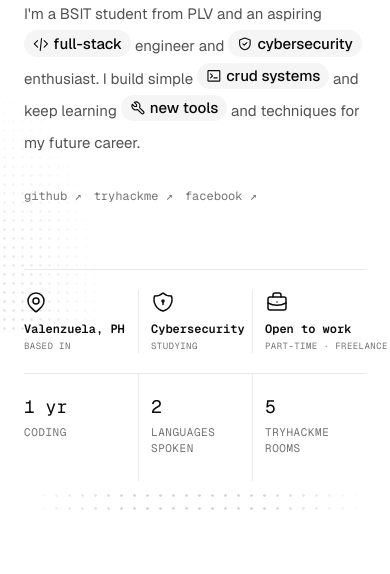
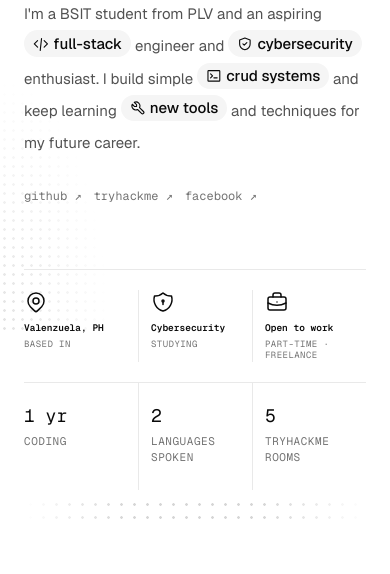
Before and after one commit to hisuyum/marc-hisu-an-portfolio, a plain HTML site: page index.html in a window 390 px wide. Shown: the part 509-1083 px from the top of the page. Drawn offline with nearby package versions, Linux system fonts and the light colour scheme; a web font is replaced by a local one.

Commit message:
updated portfolio

```diff
--- a/index.html
+++ b/index.html
@@ -431,6 +431,18 @@
           -webkit-backdrop-filter: none;
           backdrop-filter: none;
           background-color: rgb(var(--bg)) !important;
+        }
+      }
+      @media (max-width: 639px) {
+        section[aria-label="Affiliations"] .font-semibold {
+          font-size: 9.5px !important;
+          line-height: 1.3;
+          overflow-wrap: anywhere;
+        }
+        section[aria-label="Affiliations"] .uppercase {
+          white-space: normal !important;
+          font-size: 9px !important;
+          line-height: 1.3;
         }
       }
     </style>
@@ -1055,7 +1067,7 @@
           </div>
         </section>
 
-        <!-- Affiliations -->
+        <!-- More Information -->
         <section
           aria-label="Affiliations"
           class="border-t border-gray-200 py-5"
@@ -1455,7 +1467,7 @@
               <p
                 class="relative mt-1 font-mono text-[9.5px] uppercase tracking-wider text-gray-400"
               >
-                Cisco Networking Academy
+                DICT Digital Workforce Hub
               </p>
               <div
                 class="relative mt-3 flex items-center gap-1.5 text-gray-300 group-hover:text-ink"
```
